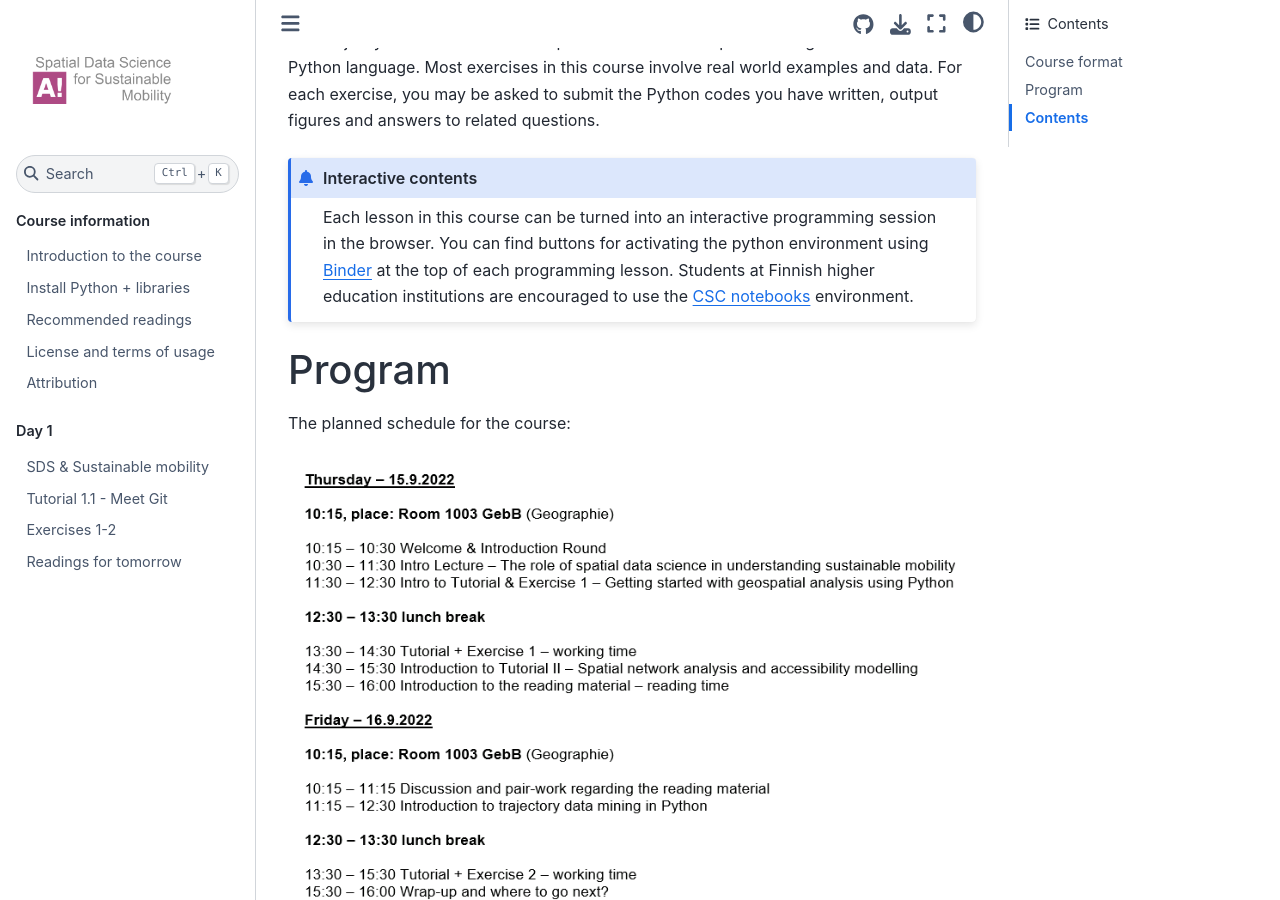
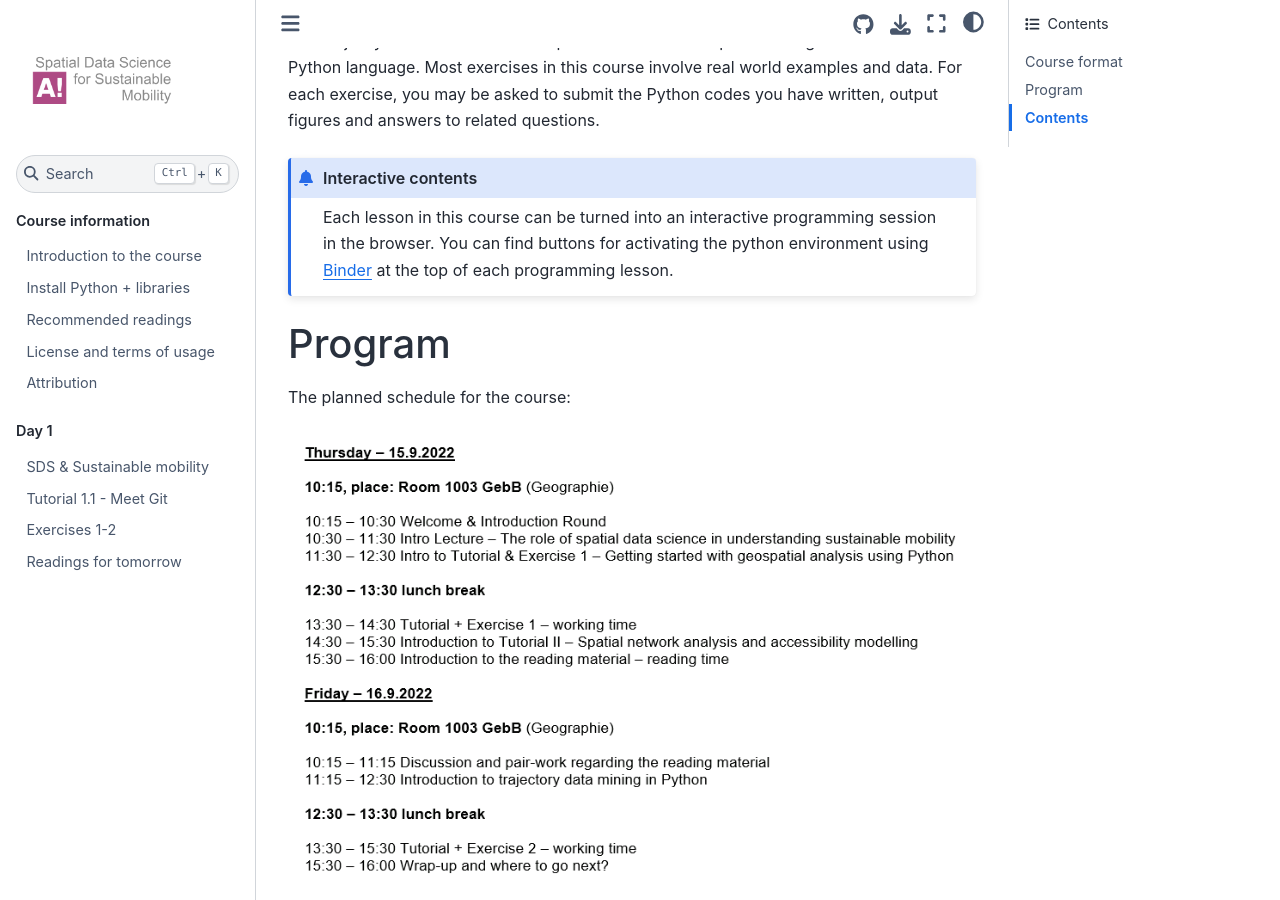
Before and after one commit to HTenkanen/mobility-course, a Sphinx documentation site: the page built from source/index.rst, in a window 1280 px wide and 900 px high, scrolled down 610 px. Built offline with Sphinx 7.4.7 and the Sphinx Book theme 1.1.4, drawn with Linux system fonts in a browser that asks for light colours; pages that are not in the unit, such as notebooks, are missing from menus.

Commit message:
Remove link to CSC

```diff
--- a/source/index.rst
+++ b/source/index.rst
@@ -20,7 +20,6 @@ submit the Python codes you have written, output figures and answers to related
 
     Each lesson in this course can be turned into an interactive programming session in the browser.
     You can find buttons for activating the python environment using `Binder <https://mybinder.readthedocs.io/en/latest/>`__ at the top of each programming lesson.
-    Students at Finnish higher education institutions are encouraged to use the `CSC notebooks <https://notebooks.csc.fi/>`__ environment.
 
 
 Program
```
